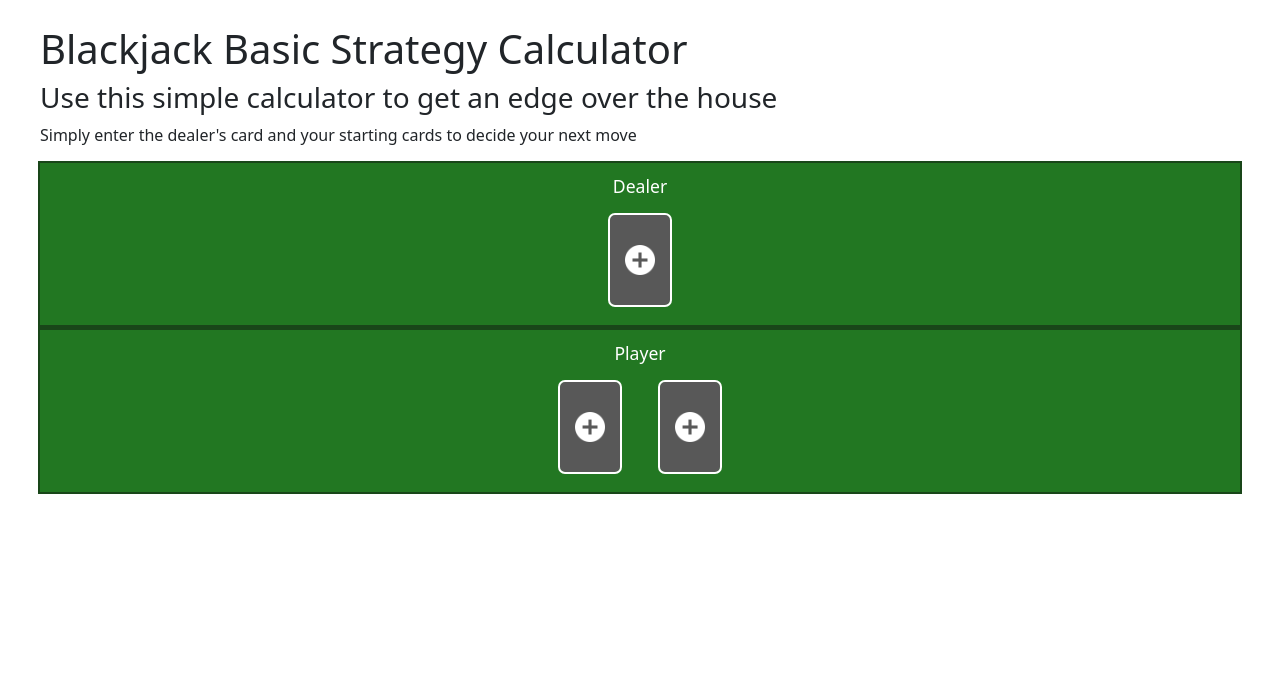
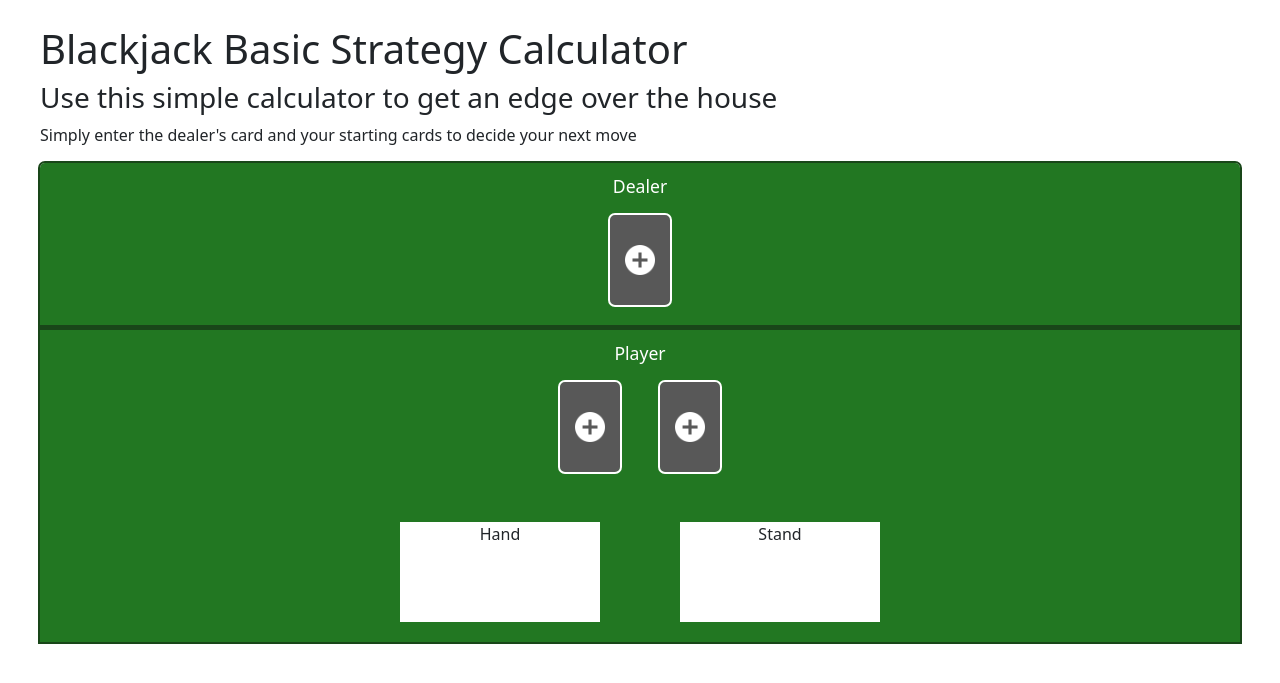
Before and after one commit to coussss/CS50-Final-Project, a Flask app: page / in a window 1280 px wide. Shown: the part 80-763 px from the top of the page. Run offline with Flask 3, Linux system fonts and the light colour scheme.

Commit message:
- selecting all cards now returns number value for choice - adding bottom display for dealer and player choice

```diff
--- a/static/styles.css
+++ b/static/styles.css
@@ -21,10 +21,30 @@ body{
 }
 
 .calculator-container{
+    display: flex;
+    flex-direction: column;
+    align-items: center;
     width: 100%;
     background-color: rgb(34, 119, 34);
     padding-bottom: 20px;
     outline: 2px solid rgb(25, 70, 25);
+    border-top-left-radius: 5px;
+    border-top-right-radius: 5px;
+}
+
+.bottom-display{
+    display: flex;
+    justify-content: space-between;
+    flex-wrap: wrap;
+    width: 40%;
+    margin-top: 50px;
+}
+
+.display-box{
+    background-color: white;
+    width: 200px;
+    height: 100px;
+    text-align: center;
 }
 
 /*card dropdown*/
--- a/templates/index.html
+++ b/templates/index.html
@@ -20,6 +20,7 @@
                 <h3>Use this simple calculator to get an edge over the house</h3>
                 <p>Simply enter the dealer's card and your starting cards to decide your next move</p>
             </div>
+            <div class="display-container">
                 <div class="calculator-container">
                     <div class="card-list">
                         <option class="card-option" value="2" onclick="cardSelect(this)">2</option>
@@ -77,6 +78,15 @@
                             </div>
                         </div>
                     </div>
+                    <div class="bottom-display">
+                        <div class="player-hand-display display-box">
+                            Hand
+                        </div>
+                        <div class="player-choice-display display-box">
+                            Stand
+                        </div>
+                    </div>
+                </div>
             </div>
         </div>
     </div>
```
Also changed, not shown: other parts of static/styles.css (+1 -1 lines), scripts/script.js (+29 -5 lines). Lines whose indentation alone changed are shown as unchanged.
